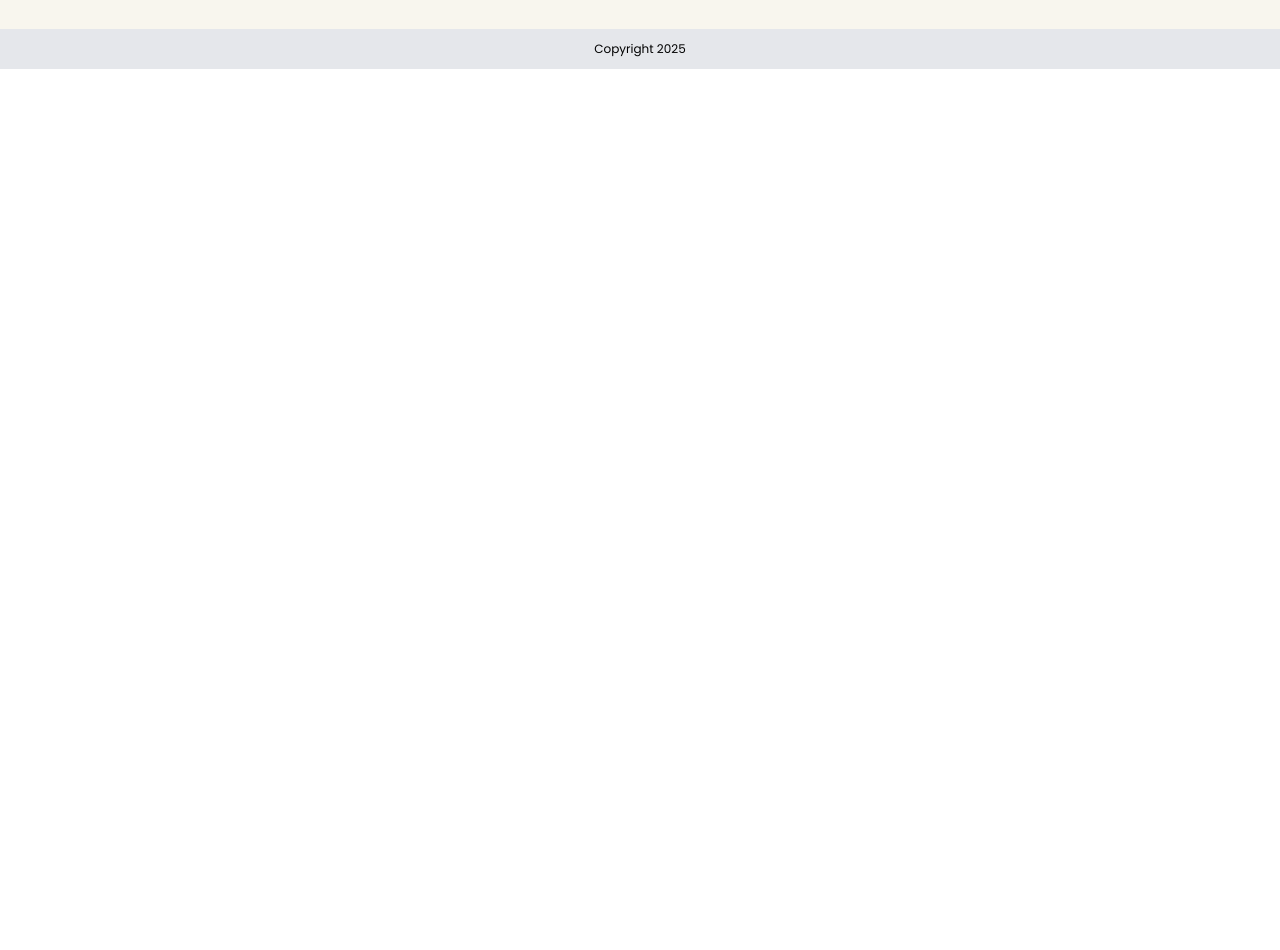
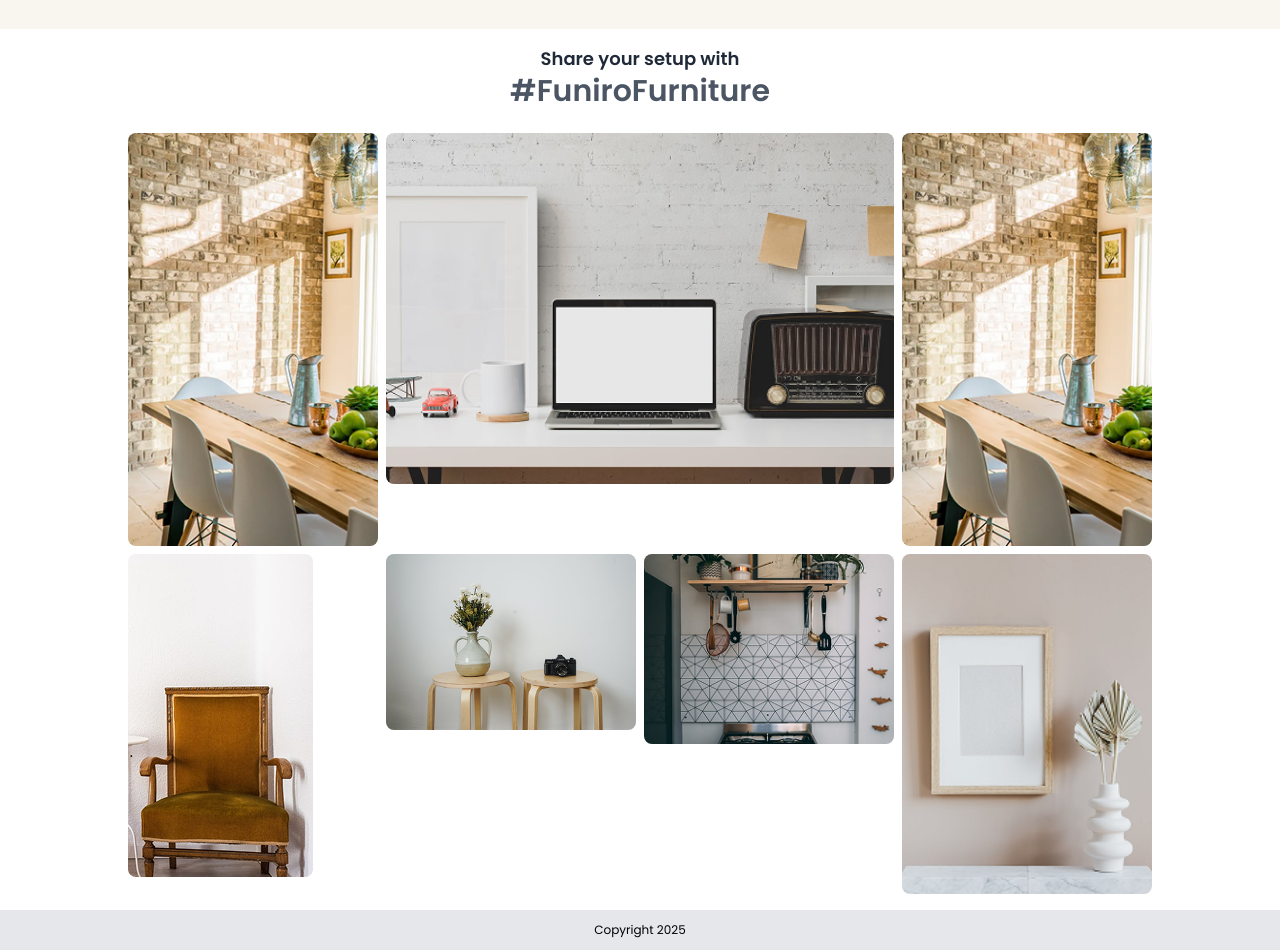
Before and after one commit to Govamarket/Furniture-Show-room, a React (Create React App) app: page / in a window 1280 px wide. Shown: the part 2940-3890 px from the top of the page. Before the commit the page ends 3009 px from the top, so only its background shows below. Built offline with nearby package versions, Linux system fonts and the light colour scheme.

Commit message:
initial commit

```diff
--- /dev/null
+++ b/src/Components/Pages/FuniroFurniture.js
@@ -0,0 +1,83 @@
+import React from "react";
+import Desk from "./../../Asset/desk.png";
+import Angle from "./../../Asset/anle.png";
+import Chair from "./../../Asset/deie.png";
+import Spac from "./../../Asset/spac.png";
+import Flask from "./../../Asset/flask.png";
+import Kit from "./../../Asset/kit.png";
+import Pic from "./../../Asset/pic.png";
+const FuniroFurniture = () => {
+  return (
+    <div className="min-h-screen bg-white flex items-center justify-center p-4">
+      <div className="max-w-5xl w-full">
+        {/* Heading */}
+        <div className="text-center mb-6">
+          <h1 className="text-3xl font-bold text-gray-800">
+            <span className="text-lg">
+              <p> Share your setup with</p>
+            </span>{" "}
+            <span className="text-gray-600">#FuniroFurniture</span>
+          </h1>
+        </div>
+
+        {/* Image Grid */}
+        <div className="grid grid-cols-4 gap-2">
+          {/* First Row */}
+          <div className="col-span-1">
+            <img
+              src={Spac}
+              alt="Desk setup"
+              className="object-cover rounded-lg w-full h-auto"
+            />
+          </div>
+          <div className="col-span-2">
+            <img
+              src={Desk}
+              alt="Dining area"
+              className="w-full h-auto object-cover rounded-lg"
+            />
+          </div>
+          <div className="col-span-1">
+            <img
+              src={Spac}
+              alt="Bedroom"
+              className="h-auto object-cover rounded-lg"
+            />
+          </div>
+
+          {/* Second Row */}
+          <div className="col-span-1">
+            <img
+              src={Chair}
+              alt="Chair"
+              className="h-auto object-cover rounded-lg"
+            />
+          </div>
+          <div className="col-span-1">
+            <img
+              src={Flask}
+              alt="Table decor"
+              className="w-full h-auto object-cover rounded-lg"
+            />
+          </div>
+          <div className="col-span-1">
+            <img
+              src={Kit}
+              alt="Wall decor"
+              className="w-full h-auto object-cover rounded-lg"
+            />
+          </div>
+          <div className="col-span-1">
+            <img
+              src={Pic}
+              alt="Kitchen"
+              className="w-full h-auto object-cover rounded-lg"
+            />
+          </div>
+        </div>
+      </div>
+    </div>
+  );
+};
+
+export default FuniroFurniture;
--- a/src/Components/Pages/Home.js
+++ b/src/Components/Pages/Home.js
@@ -5,6 +5,7 @@ import livingIcon from "./../../Asset/living.png";
 import bedRoom from "./../../Asset/bedroom.png";
 import OurProduct from "./OurProduct";
 import Room from "./Room";
+import FuniroFurniture from "./FuniroFurniture";
 
 const Home = () => {
   return (
@@ -82,6 +83,10 @@ const Home = () => {
       </section>
 
       {/* Content of beautiful  rooms inspiration */}
+
+      <section>
+        <FuniroFurniture />
+      </section>
     </div>
   );
 };
```
Also changed, not shown: src/Asset/flask.png (renamed from src/Asset/flasf.png).
